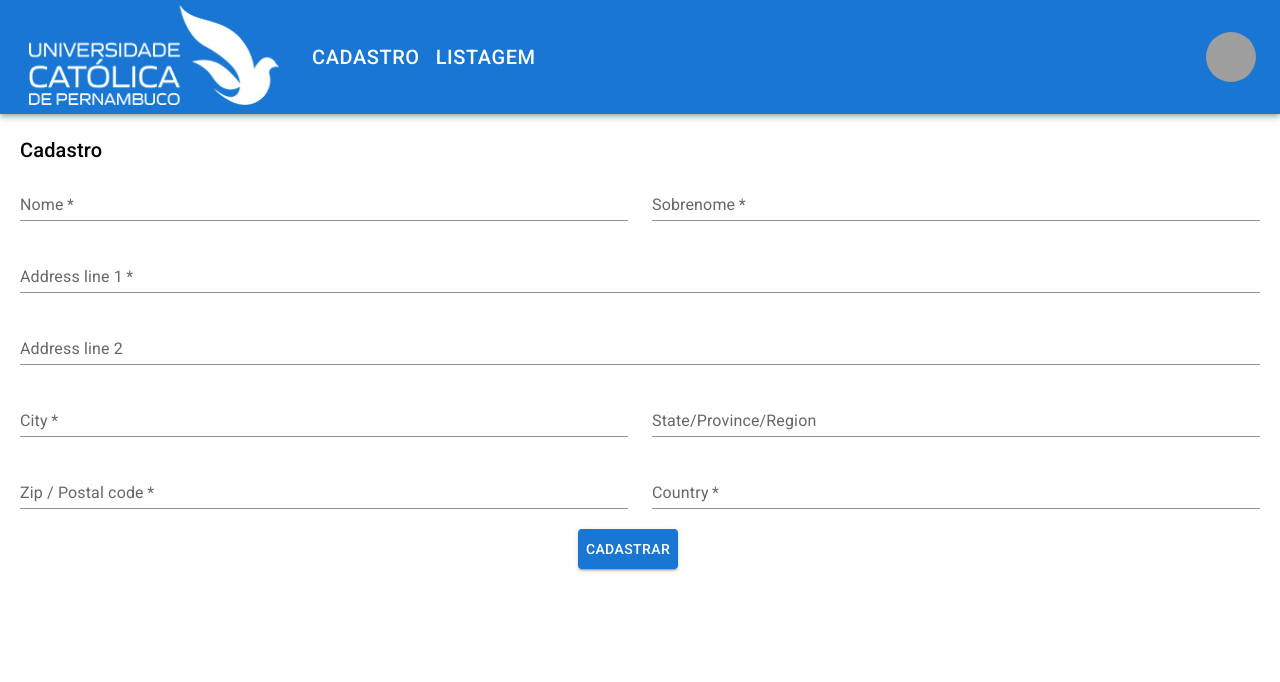
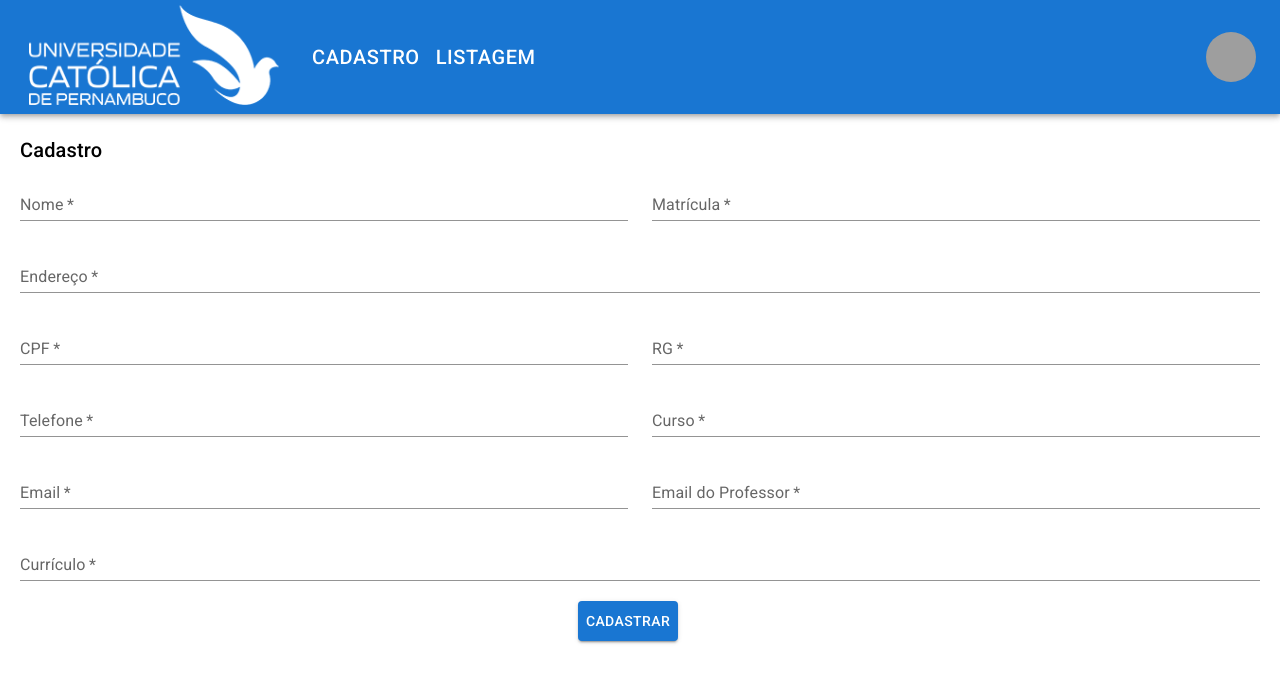
Before and after one commit to HigoHenrique/Project-PIBIC, a React (Vite) app: page /form in a window 1280 px wide. Shown: the top 682 px of the page. Built offline with nearby package versions, Linux system fonts and the light colour scheme; grey boxes are pictures that could not be loaded.

Commit message:
login done

```diff
--- a/src/pages/Form/index.jsx
+++ b/src/pages/Form/index.jsx
@@ -1,5 +1,5 @@
 import styles from './Form.module.css'
-import * as React from 'react';
+import React, { useState } from 'react';
 import Grid from '@mui/material/Grid';
 import Typography from '@mui/material/Typography';
 import TextField from '@mui/material/TextField';
@@ -7,6 +7,51 @@ import Header from '../../components/Header';
 import { Box, Button } from '@mui/material';
 
 export default function Form() {
+  const [formData, setFormData] = useState({
+    nome: '',
+    matricula: '',
+    endereco: '',
+    cpf: '',
+    rg: '',
+    telefone: '',
+    curso: '',
+    email: '',
+    emailProfessor: '',
+    curriculo: '',
+  });
+
+  const handleInputChange = (event) => {
+    const { name, value } = event.target;
+    setFormData({ ...formData, [name]: value });
+  };
+
+  const handleCadastro = async () => {
+    const response = await fetch('https://pibicdb-barbosaerick88.b4a.run/alunos/create', {
+      method: 'POST',
+      headers: {
+        'Content-Type': 'application/json',
+      },
+      body: JSON.stringify(formData),
+    });
+
+    if (response.ok) {
+      // Cadastro realizado com sucesso
+      // Exemplo: redirecionar para outra página
+      window.location.href = '/';
+
+      // Ou, exemplo: mostrar uma mensagem de sucesso
+      alert('Cadastro realizado com sucesso!');
+    } else {
+      // Erro ao cadastrar
+      // Exemplo: mostrar mensagem de erro
+      const errorData = await response.json();
+      console.error('Erro ao cadastrar:', errorData.message);
+
+      // Ou, exemplo: tratar o erro de acordo com sua necessidade
+      // ...
+    }
+  };
+
   return (
     <>
       <Header />
@@ -18,82 +63,130 @@ export default function Form() {
           <Grid item xs={12} sm={6}>
             <TextField
               required
-                            id="firstName"
-                            name="firstName"
+              id="nome"
+              name="nome"
               label="Nome"
               fullWidth
               variant="standard"
+              value={formData.nome}
+              onChange={handleInputChange}
             />
           </Grid>
           <Grid item xs={12} sm={6}>
             <TextField
               required
-                            id="lastName"
-                            name="lastName"
-                            label="Sobrenome"
+              id="matricula"
+              name="matricula"
+              label="Matrícula"
               fullWidth
               variant="standard"
+              value={formData.matricula}
+              onChange={handleInputChange}
             />
           </Grid>
           <Grid item xs={12}>
             <TextField
               required
-                            id="address1"
-                            name="address1"
-                            label="Address line 1"
+              id="endereco"
+              name="endereco"
+              label="Endereço"
               fullWidth
               variant="standard"
-                        />
-                    </Grid>
-                    <Grid item xs={12}>
-                        <TextField
-                            id="address2"
-                            name="address2"
-                            label="Address line 2"
-                            fullWidth
-                            variant="standard"
+              value={formData.endereco}
+              onChange={handleInputChange}
             />
           </Grid>
           <Grid item xs={12} sm={6}>
             <TextField
               required
-                            id="city"
-                            name="city"
-                            label="City"
+              id="cpf"
+              name="cpf"
+              label="CPF"
               fullWidth
               variant="standard"
-                        />
-                    </Grid>
-                    <Grid item xs={12} sm={6}>
-                        <TextField
-                            id="state"
-                            name="state"
-                            label="State/Province/Region"
-                            fullWidth
-                            variant="standard"
+              value={formData.cpf}
+              onChange={handleInputChange}
             />
           </Grid>
           <Grid item xs={12} sm={6}>
             <TextField
               required
-                            id="zip"
-                            name="zip"
-                            label="Zip / Postal code"
+              id="rg"
+              name="rg"
+              label="RG"
               fullWidth
               variant="standard"
+              value={formData.rg}
+              onChange={handleInputChange}
             />
           </Grid>
           <Grid item xs={12} sm={6}>
             <TextField
               required
-                            id="country"
-                            name="country"
-                            label="Country"
+              id="telefone"
+              name="telefone"
+              label="Telefone"
               fullWidth
               variant="standard"
+              value={formData.telefone}
+              onChange={handleInputChange}
             />
           </Grid>
-                    <Button sx={{ margin: 'auto', marginTop: '20px', width: '100px', height: '40px' }} variant='contained'>Cadastrar</Button>
+          <Grid item xs={12} sm={6}>
+            <TextField
+              required
+              id="curso"
+              name="curso"
+              label="Curso"
+              fullWidth
+              variant="standard"
+              value={formData.curso}
+              onChange={handleInputChange}
+            />
+          </Grid>
+          <Grid item xs={12} sm={6}>
+            <TextField
+              required
+              id="email"
+              name="email"
+              label="Email"
+              fullWidth
+              variant="standard"
+              value={formData.email}
+              onChange={handleInputChange}
+            />
+          </Grid>
+          <Grid item xs={12} sm={6}>
+            <TextField
+              required
+              id="emailProfessor"
+              name="emailProfessor"
+              label="Email do Professor"
+              fullWidth
+              variant="standard"
+              value={formData.emailProfessor}
+              onChange={handleInputChange}
+            />
+          </Grid>
+          <Grid item xs={12}>
+            <TextField
+              required
+              id="curriculo"
+              name="curriculo"
+              label="Currículo"
+              fullWidth
+              variant="standard"
+              value={formData.curriculo}
+              onChange={handleInputChange}
+            />
+          </Grid>
+          <Button
+            sx={{ margin: 'auto', marginTop: '20px', width: '100px', height: '40px' }}
+            variant='contained'
+            onClick={handleCadastro}
+          >
+            Cadastrar
+          </Button>
         </Grid>
       </Box>
     </>
--- a/src/pages/Home/index.jsx
+++ b/src/pages/Home/index.jsx
@@ -8,73 +8,57 @@ import TableHead from '@mui/material/TableHead';
 import TableRow from '@mui/material/TableRow';
 import { Box, Typography } from '@mui/material';
 
-// Generate Order Data
-function createData(id, date, name, shipTo, paymentMethod, amount) {
-    return { id, date, name, shipTo, paymentMethod, amount };
-}
-const rows = [
-    createData(
-        0,
-        '16 Mar, 2019',
-        'Elvis Presley',
-        'Tupelo, MS',
-        'VISA ⠀•••• 3719',
-        312.44,
-    ),
-    createData(
-        1,
-        '16 Mar, 2019',
-        'Paul McCartney',
-        'London, UK',
-        'VISA ⠀•••• 2574',
-        866.99,
-    ),
-    createData(2, '16 Mar, 2019', 'Tom Scholz', 'Boston, MA', 'MC ⠀•••• 1253', 100.81),
-    createData(
-        3,
-        '16 Mar, 2019',
-        'Michael Jackson',
-        'Gary, IN',
-        'AMEX ⠀•••• 2000',
-        654.39,
-    ),
-    createData(
-        4,
-        '15 Mar, 2019',
-        'Bruce Springsteen',
-        'Long Branch, NJ',
-        'VISA ⠀•••• 5919',
-        212.79,
-    ),
-];
+export default function Home() {
+    const [alunos, setAlunos] = React.useState([]);
 
-export default function Home() {
+    React.useEffect(() => {
+        fetch('https://pibicdb-barbosaerick88.b4a.run/alunos/')
+            .then(response => response.json())
+            .then(data => {
+                const filteredAlunos = data.filter(aluno => aluno.email === 'exemplo@email.com');
+                setAlunos(filteredAlunos);
+            })
+            .catch(error => {
+                console.error('Erro ao buscar os alunos:', error);
+            });
+    }, []);
+
     return (
         <>
             <Header />
-            <Box sx={{display:'flex', flexDirection:'column', alignItems:'center'}}>
-                <Box sx={{margin:'20px'}}>
+            <Box sx={{ display: 'flex', flexDirection: 'column', alignItems: 'center' }}>
+                <Box sx={{ margin: '20px' }}>
                     <Typography variant='h2'>Lista de cadastrados</Typography>
                 </Box>
-                <Box sx={{width:'80%'}}>
+                <Box sx={{ width: '80%' }}>
                     <Table size="medium">
                         <TableHead>
                             <TableRow>
-                                <TableCell>Date</TableCell>
-                                <TableCell>Name</TableCell>
-                                <TableCell>Ship To</TableCell>
-                                <TableCell>Payment Method</TableCell>
-                                <TableCell align="right">Sale Amount</TableCell>
+                                <TableCell>Nome</TableCell>
+                                <TableCell>Matrícula</TableCell>
+                                <TableCell>Endereço</TableCell>
+                                <TableCell>CPF</TableCell>
+                                <TableCell>RG</TableCell>
+                                <TableCell>Telefone</TableCell>
+                                <TableCell>Curso</TableCell>
+                                <TableCell>Email</TableCell>
+                                <TableCell>Email do Professor</TableCell>
+                                <TableCell>Currículo</TableCell>
                             </TableRow>
                         </TableHead>
                         <TableBody>
-                            {rows.map((row) => (
-                                <TableRow key={row.id}>
-                                    <TableCell>{row.date}</TableCell>
-                                    <TableCell>{row.name}</TableCell>
-                                    <TableCell>{row.shipTo}</TableCell>
-                                    <TableCell>{row.paymentMethod}</TableCell>
-                                    <TableCell align="right">{`$${row.amount}`}</TableCell>
+                            {alunos.map((aluno) => (
+                                <TableRow key={aluno.idAluno}>
+                                    <TableCell>{aluno.nome}</TableCell>
+                                    <TableCell>{aluno.matricula}</TableCell>
+                                    <TableCell>{aluno.endereco}</TableCell>
+                                    <TableCell>{aluno.cpf}</TableCell>
+                                    <TableCell>{aluno.rg}</TableCell>
+                                    <TableCell>{aluno.telefone}</TableCell>
+                                    <TableCell>{aluno.curso}</TableCell>
+                                    <TableCell>{aluno.email}</TableCell>
+                                    <TableCell>{aluno.emailProfessor}</TableCell>
+                                    <TableCell>{aluno.curriculo}</TableCell>
                                 </TableRow>
                             ))}
                         </TableBody>
--- a/src/routes.jsx
+++ b/src/routes.jsx
@@ -8,8 +8,8 @@ export default function Router() {
     return(
         <BrowserRouter>
             <Routes>
-                <Route path='/' element={<Home/>} />
-                <Route path='/login' element={<Login/>} />
+                <Route path='/' element={<Login/>} />
+                <Route path='/home' element={<Home/>} />
                 <Route path='/form' element={<Form/>} />
             </Routes>
         </BrowserRouter>
```
Also changed, not shown: src/pages/Login/index.jsx (+61 -35 lines), 2 other files (tests, documents, lock files or other folders). Lines whose indentation alone changed are shown as unchanged.
